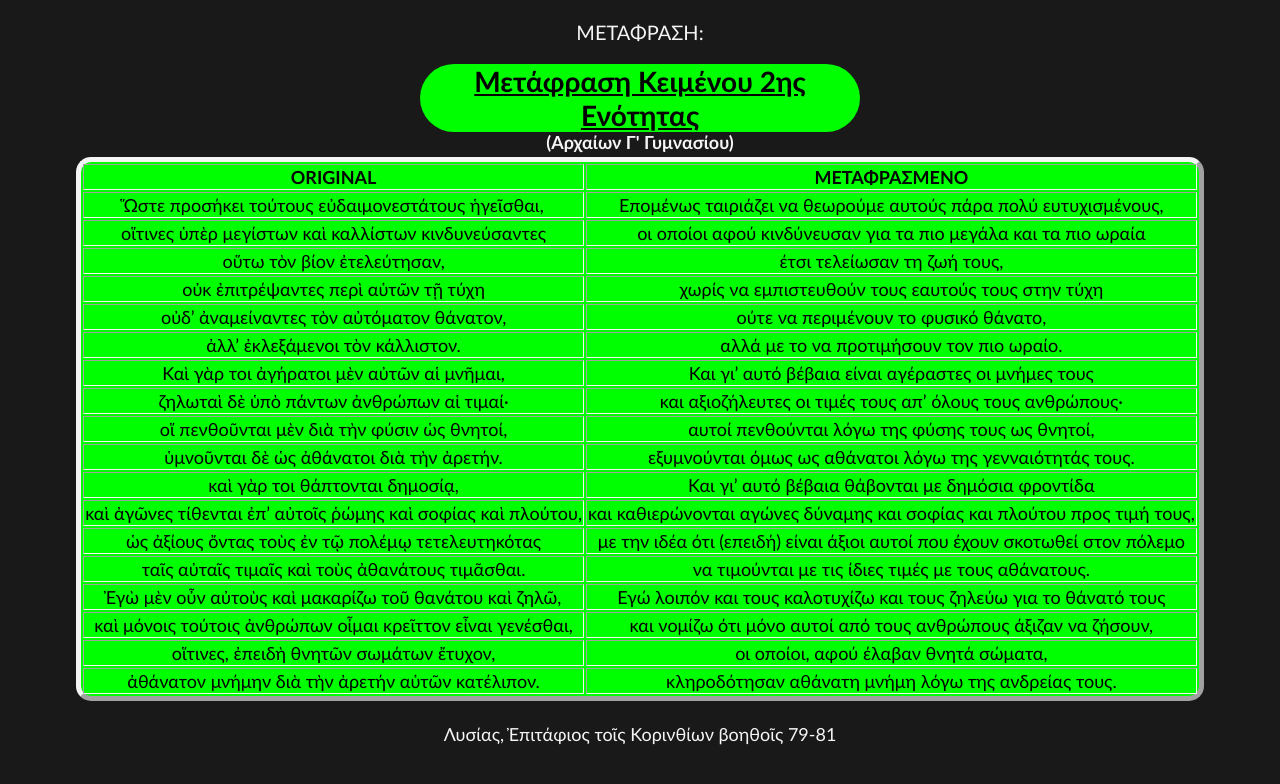
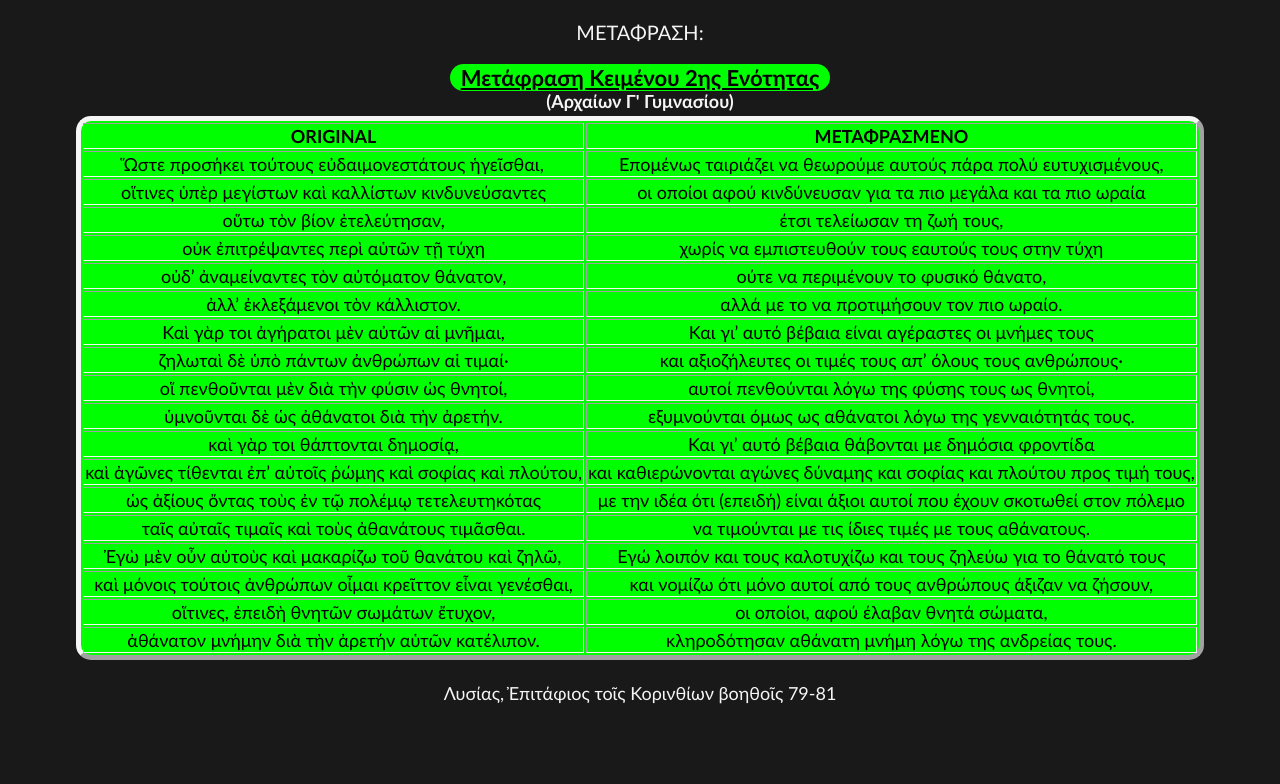
Before and after one commit to WinXprt14/sxoleiou, a plain HTML site: page index.html in a window 1280 px wide. Drawn offline with Linux system fonts and the light colour scheme.

Commit message:
Add files via upload

```diff
--- a/index.html
+++ b/index.html
@@ -22,10 +22,10 @@ text-align: center;
 margin-top: -20px;
 }
 h1 {
-font-size: 28px;
+font-size: 22px;
 margin-bottom: -25px;
 background-color: lime;
-width: 440px;
+width: 380px;
 color: black;
 border-radius: 50px;
 }
```
